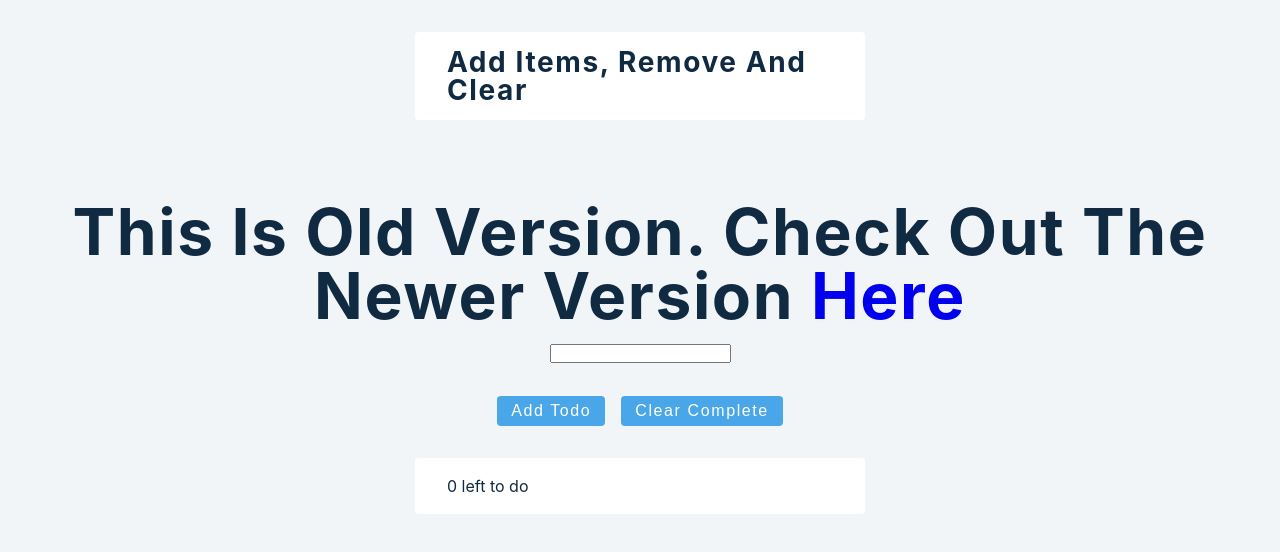
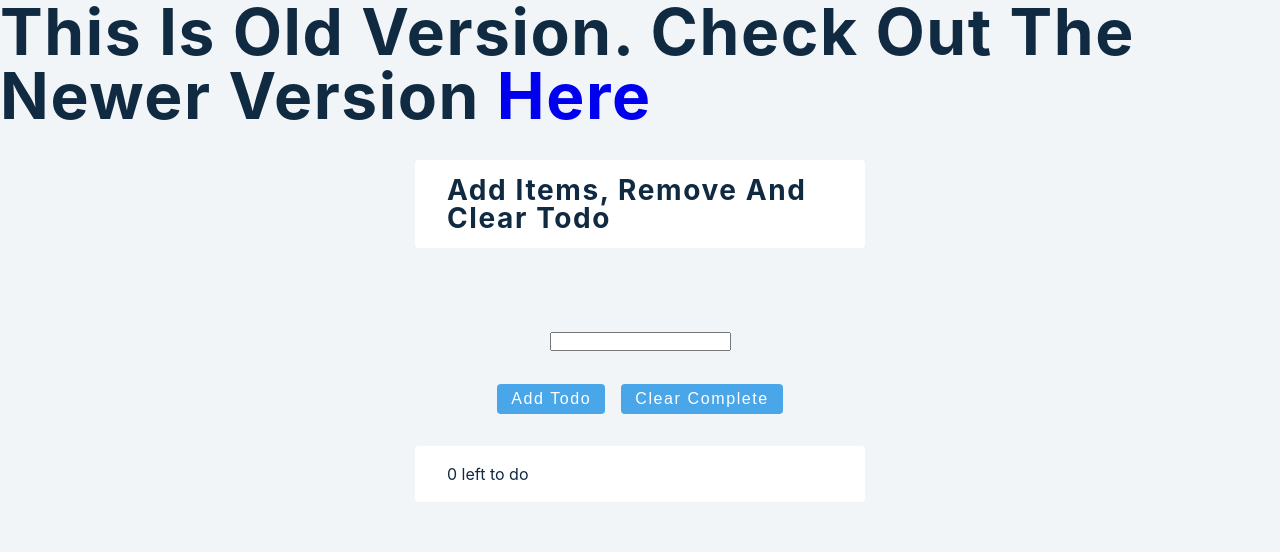
Before and after one commit to ace4port/todo, a React (Create React App) app: page / in a window 1280 px wide. Shown: the top 552 px of the page. Built offline with nearby package versions, Linux system fonts and the light colour scheme.

Commit message:
Update link

```diff
--- a/public/index.html
+++ b/public/index.html
@@ -6,9 +6,12 @@
     <title>To Do App</title>
   </head>
   <body>
-
-    <div><h3 class="item">Add items, remove and clear</h3></div>
+    <div>
+      <h1>
+        This is old version. Check out the newer version <a href="https://gracious-jackson-c3ea90.netlify.app/">Here</a>
+      </h1>
+      <h3 class="item">Add items, remove and clear todo</h3>
+    </div>
     <div id="root"></div>
-
   </body>
 </html>
--- a/src/App.js
+++ b/src/App.js
@@ -40,10 +40,6 @@ function App() {
 
   return (
     <div className='container'>
-      <h1>
-        This is old version. Check out the newer version{' '}
-        <a href='https://https://gracious-jackson-c3ea90.netlify.app//'>Here</a>{' '}
-      </h1>
       <TodoList todos={todos} toggleTodo={toggleTodo} />
       <input ref={todoNameRef} type='text' />
       <br />
```
